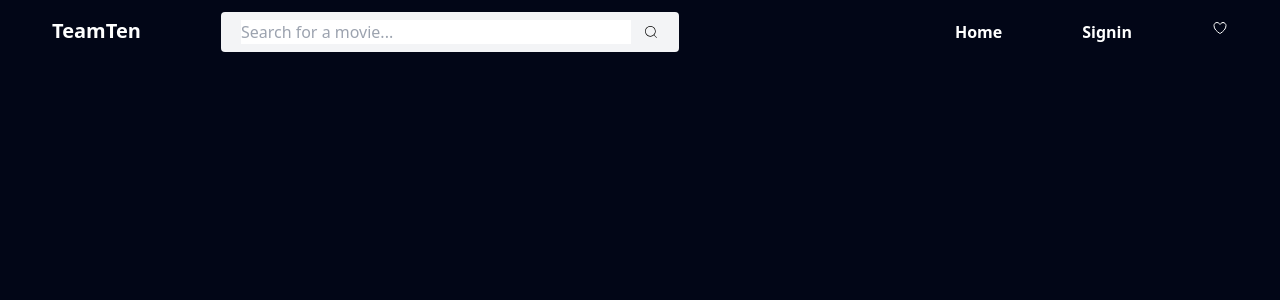
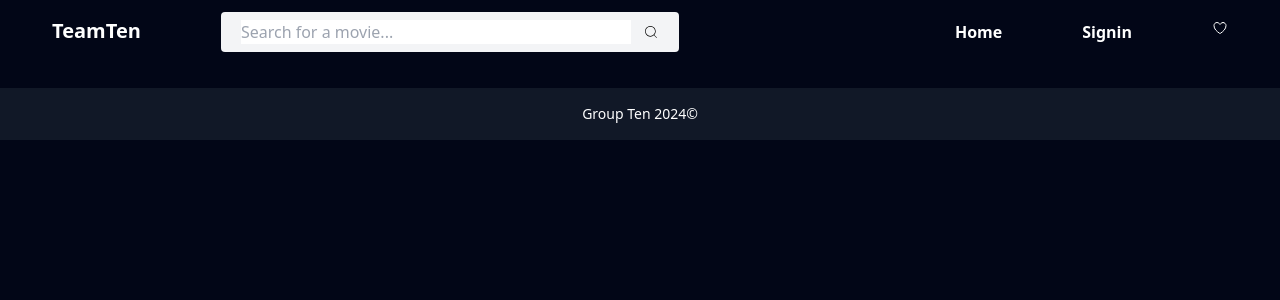
Before and after one commit to yohannaaaa/Movie-Recommendation, a React (Vite) app in the folder version1/: page /Fav in a window 1280 px wide. Shown: the top 300 px of the page. Built offline with nearby package versions, Linux system fonts and the light colour scheme.

Commit message:
forgot the footer

```diff
--- a/version1/src/App.jsx
+++ b/version1/src/App.jsx
@@ -15,7 +15,7 @@ import SignOut from './pages/Signout';
 import {Loginpage} from './pages/Loginpage';
 import {Details} from './pages/Details';
 import Header from './components/Header';
-
+import Footer from './components/Footer';
 function App() {
   const router = createBrowserRouter(
     createRoutesFromElements(
@@ -41,6 +41,7 @@ export default App;
       <>
       <div><Header/></div>
       <div><Outlet/></div>
+      <div><Footer/></div>
       </>
     )
   }
--- /dev/null
+++ b/version1/src/components/Footer.jsx
@@ -0,0 +1,9 @@
+import React from 'react';
+
+export default function Footer() {
+  return (
+    <div className="bg-gray-900 text-white py-4 text-center">
+      <p className="text-sm">Group Ten 2024&copy;</p>
+    </div>
+  );
+}
```
